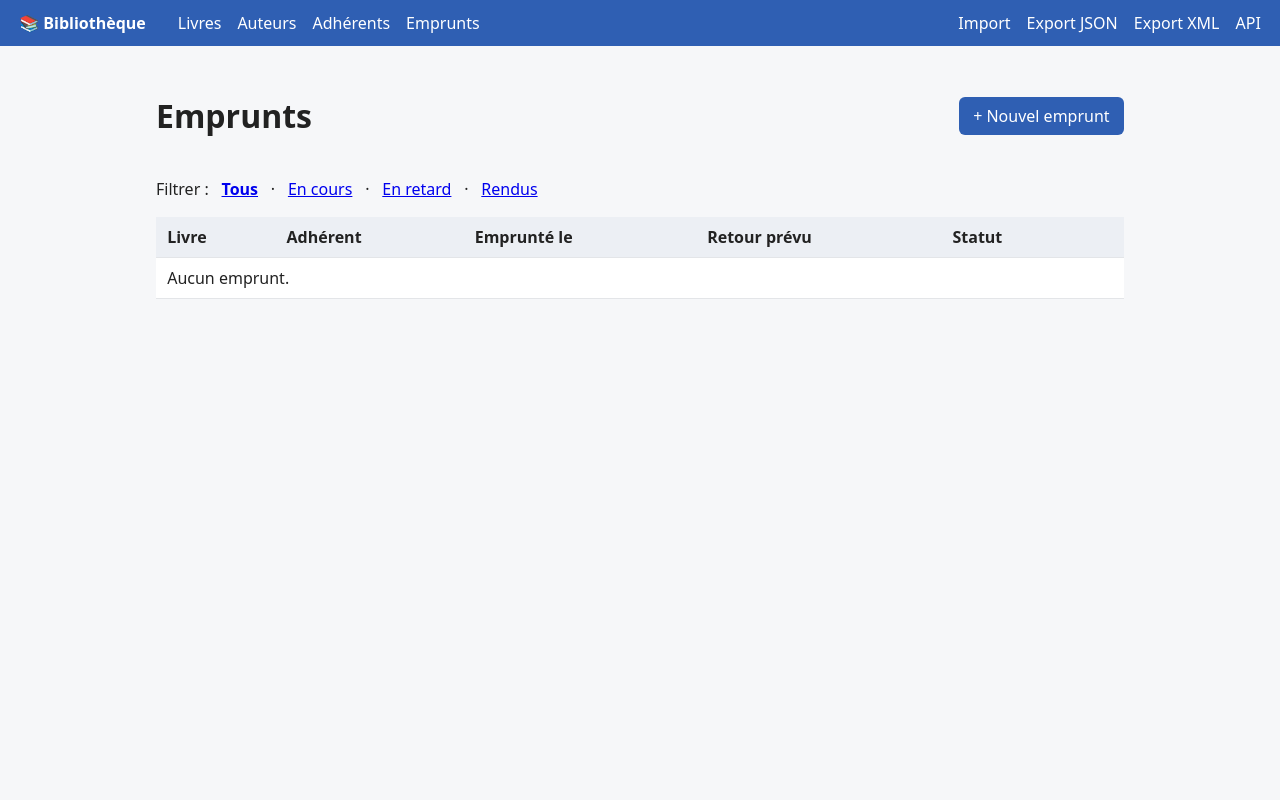
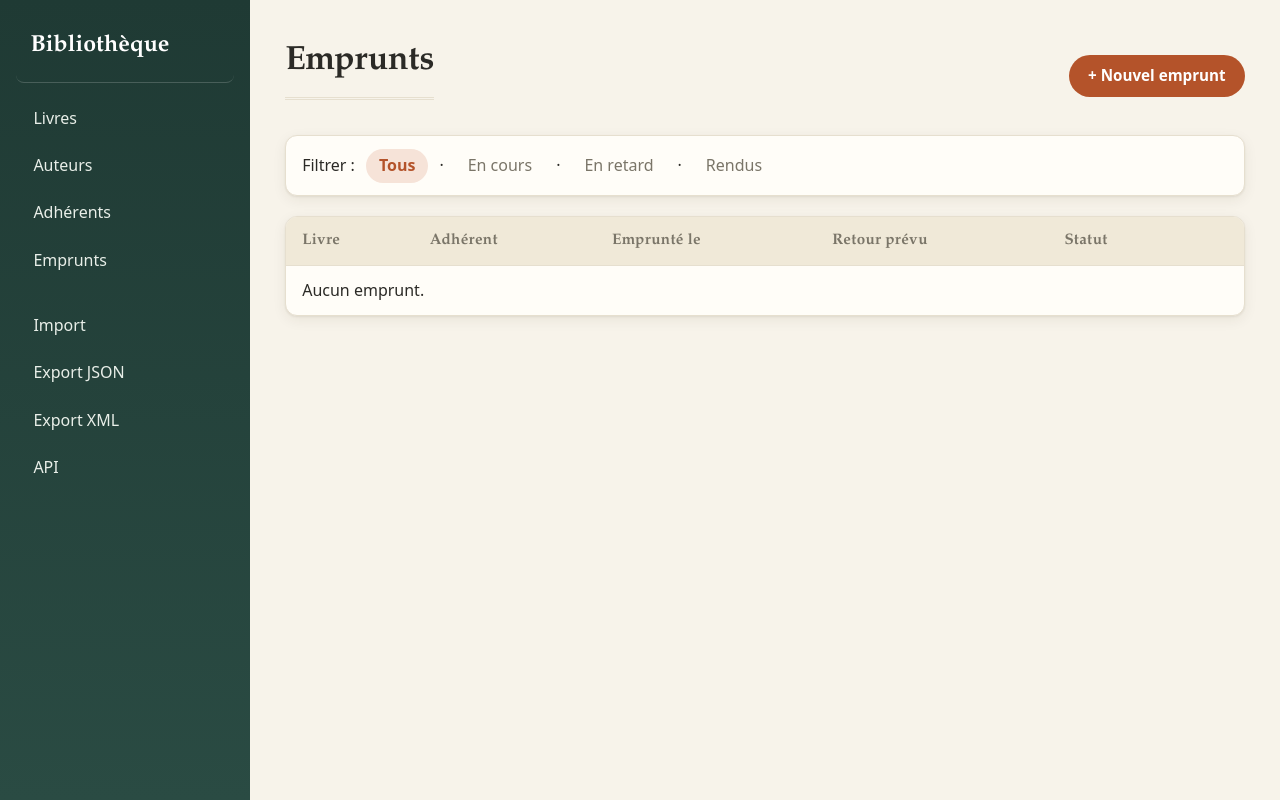
Before and after one commit to Kaiser1593/devoir-backend, a Django app: page /emprunts/ in a window 1280 px wide. Run offline with Django 5.2, Linux system fonts and the light colour scheme; data that the repository does not hold is empty.

Commit message:
amélioration style css

```diff
--- a/catalogue/static/catalogue/css/style.css
+++ b/catalogue/static/catalogue/css/style.css
@@ -1,32 +1,101 @@
-:root { --accent:#2f5fb3; --danger:#b3392f; --ok:#2e7d32; --bg:#f6f7f9; }
+/* ===== Thème « Bibliothèque » : papier crème, vert forêt, accent terre cuite ===== */
+:root {
+  --side:#1f3a34; --side-2:#2a4b43; --side-ink:#e9efe9;
+  --accent:#b4532a; --accent-dark:#8f401f; --accent-soft:#f6e3d8;
+  --danger:#a8322a; --danger-soft:#f9e1de; --ok:#2e7d32; --ok-soft:#e1f1e2; --info-soft:#e2ecf3;
+  --bg:#f7f3ea; --card:#fffdf8; --ink:#2b2a26; --muted:#7a7568; --line:#e6dfcf; --head:#f0e9d8; --hover:#fbf6ea;
+  --field:#fff; --field-line:#cfc6b0;
+  --radius:12px; --shadow:0 1px 2px rgba(60,45,20,.08), 0 4px 14px rgba(60,45,20,.07);
+  --serif:"Iowan Old Style","Palatino Linotype",Palatino,Georgia,serif;
+}
+@media (prefers-color-scheme: dark) {
+  :root {
+    --side:#13211e; --side-2:#1d332e;
+    --accent:#e0794d; --accent-dark:#f09468; --accent-soft:#3a2a22;
+    --danger:#e5645a; --danger-soft:#3b2120; --ok:#6cc070; --ok-soft:#1f3322; --info-soft:#1f2d38;
+    --bg:#181a19; --card:#222523; --ink:#ece8dc; --muted:#a09b8c; --line:#363a37; --head:#2b2f2c; --hover:#292d2a;
+    --field:#1b1d1c; --field-line:#4a4f4b;
+    --shadow:0 1px 2px rgba(0,0,0,.4), 0 4px 14px rgba(0,0,0,.3);
+  }
+}
 * { box-sizing: border-box; }
-body { margin:0; font-family: system-ui, sans-serif; background:var(--bg); color:#222; line-height:1.5; }
-header { background:var(--accent); }
-nav { display:flex; gap:1rem; align-items:center; padding:.7rem 1.2rem; flex-wrap:wrap; }
-nav a { color:#fff; text-decoration:none; } nav a:hover { text-decoration:underline; }
-nav .brand { font-weight:700; margin-right:1rem; } .spacer { flex:1; }
-main { max-width:1000px; margin:1.5rem auto; padding:0 1rem; }
+body { margin:0; min-height:100vh; display:grid; grid-template-columns:250px minmax(0,1fr); font-family:system-ui,-apple-system,"Segoe UI",sans-serif; background:var(--bg); color:var(--ink); line-height:1.6; }
+h1, h2, h3 { font-family:var(--serif); font-weight:700; letter-spacing:-.01em; }
+h1 { font-size:2.1rem; margin:.2rem 0 1.2rem; padding-bottom:.5rem; border-bottom:3px double var(--line); }
+h2 { font-size:1.4rem; margin:1.8rem 0 .7rem; }
+a { color:var(--accent); } a:hover { color:var(--accent-dark); }
+
+/* ----- Barre latérale ----- */
+header { background:linear-gradient(180deg, var(--side), var(--side-2)); position:sticky; top:0; height:100vh; overflow-y:auto; }
+nav { display:flex; flex-direction:column; gap:.15rem; padding:1.4rem 1rem; }
+nav a { color:var(--side-ink); text-decoration:none; padding:.6rem .9rem; border-radius:8px; border-left:3px solid transparent; transition:background .15s, border-color .15s, padding .15s; }
+nav a:hover { background:rgba(255,255,255,.1); border-left-color:var(--accent); padding-left:1.15rem; color:#fff; }
+nav .brand { font-family:var(--serif); font-size:1.45rem; font-weight:700; color:#fff; padding:.3rem .9rem 1.1rem; margin-bottom:.7rem; border-bottom:1px solid rgba(255,255,255,.18); border-left:0; }
+nav .brand:hover { padding-left:.9rem; background:none; }
+.spacer { flex:1; min-height:1rem; }
+
+main { width:100%; max-width:1050px; padding:2rem 2.2rem 4rem; }
 .toolbar { display:flex; justify-content:space-between; align-items:center; gap:1rem; flex-wrap:wrap; }
-table { width:100%; border-collapse:collapse; background:#fff; }
-th, td { padding:.5rem .7rem; text-align:left; border-bottom:1px solid #e3e5e8; }
-th { background:#eceff4; } th a { color:inherit; }
-tr.retard td { background:#fdeceb; } p.retard { color:var(--danger); }
-.btn { display:inline-block; background:var(--accent); color:#fff; border:0; padding:.45rem .9rem; border-radius:6px; cursor:pointer; text-decoration:none; font-size:1rem; }
-.btn.danger { background:var(--danger); } .btn.small { padding:.2rem .6rem; font-size:.85rem; }
-.badge { padding:.1rem .6rem; border-radius:99px; color:#fff; font-size:.85rem; }
+
+/* ----- Tableaux ----- */
+table { width:100%; border-collapse:separate; border-spacing:0; background:var(--card); border-radius:var(--radius); box-shadow:var(--shadow); overflow:hidden; border:1px solid var(--line); }
+th, td { padding:.75rem 1rem; text-align:left; border-bottom:1px solid var(--line); }
+tbody tr:last-child td { border-bottom:0; }
+tbody tr { transition:background .12s; } tbody tr:hover td { background:var(--hover); }
+th { background:var(--head); font-family:var(--serif); font-size:.95rem; color:var(--muted); letter-spacing:.02em; white-space:nowrap; } th a { color:inherit; text-decoration:none; } th a:hover { color:var(--accent); }
+tr.retard td { background:var(--danger-soft); } p.retard { color:var(--danger); font-weight:600; }
+
+/* ----- Boutons ----- */
+.btn { display:inline-block; background:var(--accent); color:#fff; border:0; padding:.55rem 1.2rem; border-radius:99px; cursor:pointer; text-decoration:none; font-size:.95rem; font-weight:600; transition:background .15s, transform .08s, box-shadow .15s; }
+.btn:hover { background:var(--accent-dark); color:#fff; box-shadow:0 4px 12px rgba(180,83,42,.35); transform:translateY(-1px); }
+.btn:active { transform:translateY(0); }
+.btn.danger { background:var(--danger); } .btn.danger:hover { background:#822620; box-shadow:0 4px 12px rgba(168,50,42,.35); }
+.btn.small { padding:.25rem .8rem; font-size:.82rem; }
+a:focus-visible, button:focus-visible, input:focus-visible, select:focus-visible, textarea:focus-visible { outline:3px solid var(--accent); outline-offset:2px; }
+
+/* ----- Badges et messages ----- */
+.badge { display:inline-block; padding:.12rem .75rem; border-radius:99px; color:#fff; font-size:.78rem; font-weight:700; letter-spacing:.03em; }
 .badge.ok { background:var(--ok); } .badge.ko { background:var(--danger); }
-.message { padding:.6rem 1rem; border-radius:6px; margin:.5rem 0; }
-.message.success { background:#e3f4e4; } .message.error { background:#fbe3e1; } .message.info { background:#e3edf9; }
-.field { margin-bottom:1rem; } .field label { display:block; font-weight:600; }
-.field input, .field select, .field textarea { width:100%; padding:.45rem; border:1px solid #bbb; border-radius:6px; font:inherit; }
-.has-error input, .has-error select, .has-error textarea { border-color:var(--danger); }
-.error, .errorlist { color:var(--danger); margin:.2rem 0; } .errorlist { padding-left:1.2rem; }
-.filters { display:flex; gap:.8rem; align-items:center; flex-wrap:wrap; margin:1rem 0; }
-.filters input[type=search] { flex:1; min-width:220px; padding:.45rem; border:1px solid #bbb; border-radius:6px; }
-.filters a.actif { font-weight:700; }
-.cards { display:flex; gap:1rem; flex-wrap:wrap; }
-.card { background:#fff; padding:1rem 1.5rem; border-radius:8px; text-decoration:none; color:inherit; box-shadow:0 1px 3px #0002; }
-.card strong { font-size:1.8rem; display:block; color:var(--accent); }
-dl { display:grid; grid-template-columns:140px 1fr; gap:.3rem 1rem; } dt { font-weight:600; } dd { margin:0; }
-.pagination { text-align:center; } .actions form { margin:0; }
+.message { padding:.8rem 1.1rem; border-radius:10px; margin:.5rem 0; border-left:5px solid transparent; box-shadow:var(--shadow); }
+.message.success { background:var(--ok-soft); border-color:var(--ok); }
+.message.error { background:var(--danger-soft); border-color:var(--danger); }
+.message.info { background:var(--info-soft); border-color:#4a7fa3; }
+
+/* ----- Formulaires ----- */
+form:not(.filters):not(.actions):not(.form-retour) { background:var(--card); padding:1.5rem 1.7rem; border-radius:var(--radius); box-shadow:var(--shadow); border:1px solid var(--line); max-width:660px; }
+.field { margin-bottom:1.1rem; } .field label { display:block; font-weight:600; margin-bottom:.3rem; font-size:.92rem; }
+.field input, .field select, .field textarea { width:100%; padding:.6rem .75rem; border:1px solid var(--field-line); border-radius:8px; font:inherit; background:var(--field); color:var(--ink); transition:border-color .15s, box-shadow .15s; }
+.field input:focus, .field select:focus, .field textarea:focus { border-color:var(--accent); box-shadow:0 0 0 3px var(--accent-soft); outline:0; }
+.has-error input, .has-error select, .has-error textarea { border-color:var(--danger); background:var(--danger-soft); }
+.error, .errorlist { color:var(--danger); margin:.25rem 0; font-size:.88rem; } .errorlist { padding-left:1.2rem; }
+
+/* ----- Filtres ----- */
+.filters { display:flex; gap:.7rem; align-items:center; flex-wrap:wrap; margin:1rem 0 1.2rem; padding:.8rem 1rem; background:var(--card); border:1px solid var(--line); border-radius:var(--radius); box-shadow:var(--shadow); }
+.filters input[type=search] { flex:1; min-width:220px; padding:.55rem .9rem; border:1px solid var(--field-line); border-radius:99px; font:inherit; background:var(--field); color:var(--ink); }
+.filters input[type=search]:focus { border-color:var(--accent); box-shadow:0 0 0 3px var(--accent-soft); outline:0; }
+.filters a { text-decoration:none; padding:.25rem .8rem; border-radius:99px; color:var(--muted); } .filters a:hover { background:var(--head); color:var(--ink); }
+.filters a.actif { font-weight:700; background:var(--accent-soft); color:var(--accent); }
+
+/* ----- Cartes et détails ----- */
+.cards { display:grid; grid-template-columns:repeat(auto-fit,minmax(170px,1fr)); gap:1.1rem; }
+.card { background:var(--card); padding:1.3rem 1.5rem; border-radius:var(--radius); text-decoration:none; color:var(--muted); box-shadow:var(--shadow); border:1px solid var(--line); border-top:4px solid var(--accent); transition:transform .15s, box-shadow .15s; }
+a.card:hover { transform:translateY(-3px); box-shadow:0 8px 22px rgba(60,45,20,.16); color:var(--muted); }
+.card strong { font-family:var(--serif); font-size:2.6rem; display:block; color:var(--accent); line-height:1.1; }
+dl { display:grid; grid-template-columns:150px 1fr; gap:.5rem 1.2rem; background:var(--card); padding:1.2rem 1.4rem; border-radius:var(--radius); box-shadow:var(--shadow); border:1px solid var(--line); }
+dt { font-family:var(--serif); font-weight:700; color:var(--muted); } dd { margin:0; }
+.pagination { text-align:center; margin-top:1.2rem; } .actions form { margin:0; }
 [hidden] { display:none !important; }
+
+/* ----- Mobile : la barre latérale devient un bandeau ----- */
+@media (max-width:820px) {
+  body { grid-template-columns:1fr; }
+  header { position:static; height:auto; }
+  nav { flex-direction:row; flex-wrap:wrap; padding:.6rem .8rem; gap:.2rem; }
+  nav a { padding:.4rem .7rem; border-left:0; } nav a:hover { padding-left:.7rem; }
+  nav .brand { width:100%; border-bottom:0; padding:.2rem .7rem .4rem; margin:0; font-size:1.25rem; }
+  .spacer { display:none; }
+  main { padding:1.2rem 1rem 3rem; }
+  h1 { font-size:1.7rem; }
+  table { display:block; overflow-x:auto; }
+  dl { grid-template-columns:1fr; }
+}
--- a/catalogue/templates/catalogue/accueil.html
+++ b/catalogue/templates/catalogue/accueil.html
@@ -15,6 +15,6 @@
     ({{ e.date_retour_prevue|timesince }} de retard)
   </p>
 {% empty %}
-  <p>Aucun retard 🎉</p>
+  <p>Aucun retard pour le moment.</p>
 {% endfor %}
 {% endblock %}
--- a/catalogue/templates/catalogue/base.html
+++ b/catalogue/templates/catalogue/base.html
@@ -10,7 +10,7 @@
 <body>
   <header>
     <nav>
-      <a class="brand" href="{% url 'accueil' %}">📚 Bibliothèque</a>
+      <a class="brand" href="{% url 'accueil' %}"> Bibliothèque</a>
       <a href="{% url 'livre-list' %}">Livres</a>
       <a href="{% url 'auteur-list' %}">Auteurs</a>
       <a href="{% url 'adherent-list' %}">Adhérents</a>
```
